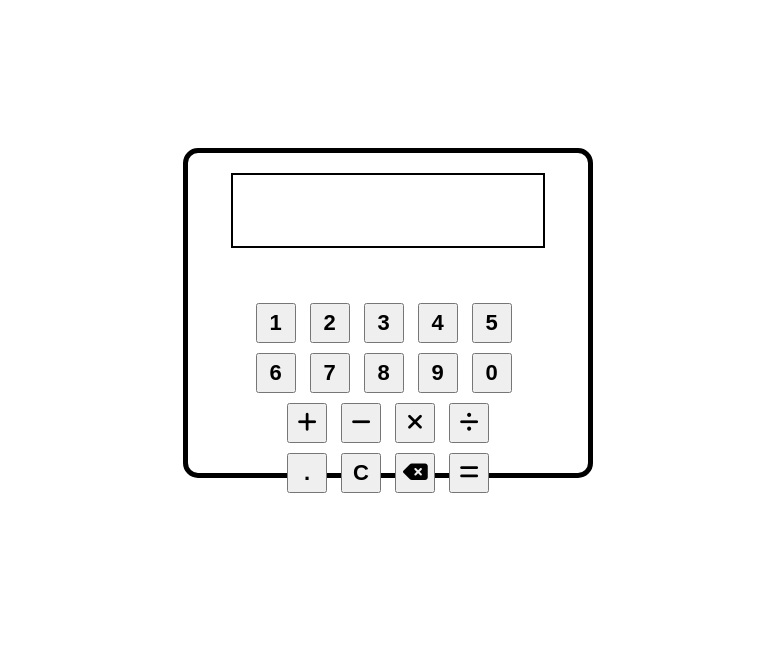
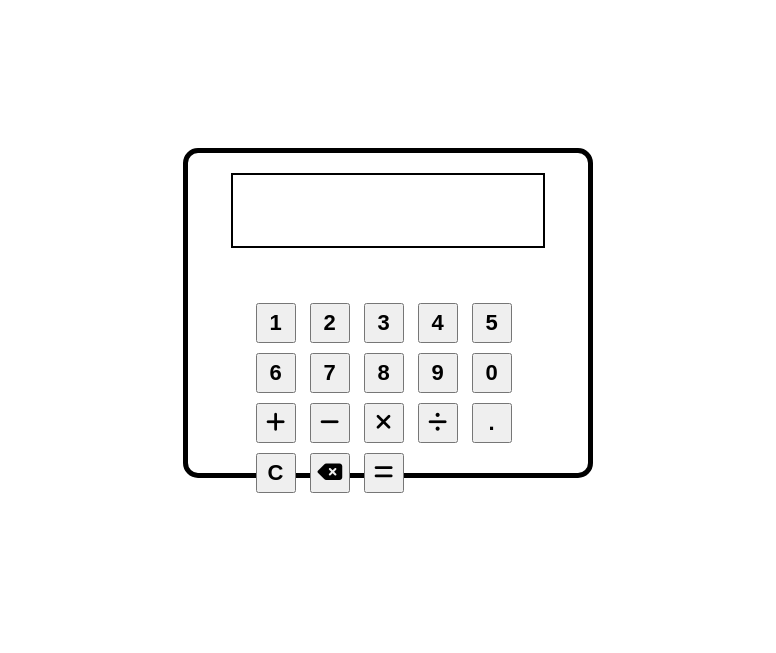
Before and after one commit to jholson1030/odin-calculator, a website: page index.html in a window 1280 px wide. Shown: the part 87-740 px from the top of the page, without its empty margins (252-1028 px from the left). Drawn offline with Linux system fonts and the light colour scheme.

Commit message:
Move all buttons to the same div

```diff
--- a/index.html
+++ b/index.html
@@ -28,19 +28,14 @@
                     <button class="number" data-value="8">8</button>
                     <button class="number" data-value="9">9</button>
                     <button class="number" data-value="0">0</button>
-                </div>
-                <div class="buttons operators">
                     <button class="operator add" data-value="+"><i class="fa-solid fa-plus" style="color: #000000;"></i></button>
                     <button class="operator subtract" data-value="-"><i class="fa-solid fa-minus" style="color: #000000;"></i></button>
                     <button class="operator multiply" data-value="*"><i class="fa-solid fa-xmark" style="color: #000000;"></i></button>
                     <button class="operator divide" data-value="/"><i class="fa-solid fa-divide" style="color: #000000;"></i></button>
-                </div>
-                <div class="buttons misc">
                     <button class="point">.</button>
                     <button class="clear">C</button>
                     <button class="backspace"><i class="fa-solid fa-delete-left"></i></button>
                     <button class="equal"><i class="fa-solid fa-equals" style="color: #000000;"></i></button>
-                </div>
             </div>
         </div>
     </div>
```
